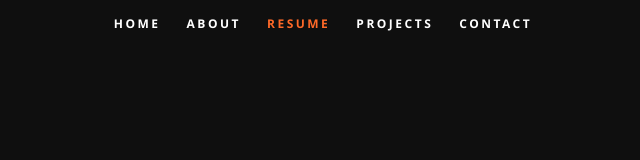
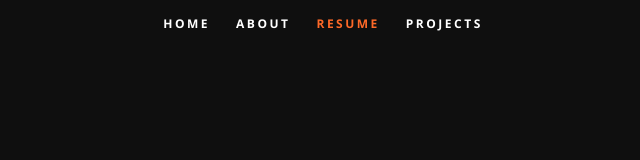
Before and after one commit to 1brahimsaid/website, a React (Create React App) app: page / in a window 1280 px wide. Shown: the top 160 px of the page, without its empty margins (317-957 px from the left). Built offline with nearby package versions, Linux system fonts and the light colour scheme.

Commit message:
removed contact button

```diff
--- a/src/Components/Header.js
+++ b/src/Components/Header.js
@@ -47,12 +47,6 @@ class Header extends Component {
                 Projects
               </a>
             </li>
-
-            <li>
-              <a className="smoothscroll" href="#contact">
-                Contact
-              </a>
-            </li>
           </ul>
         </nav>
 
```
